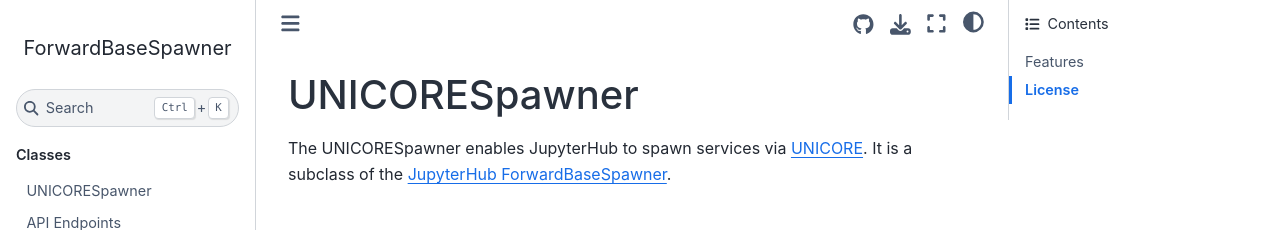
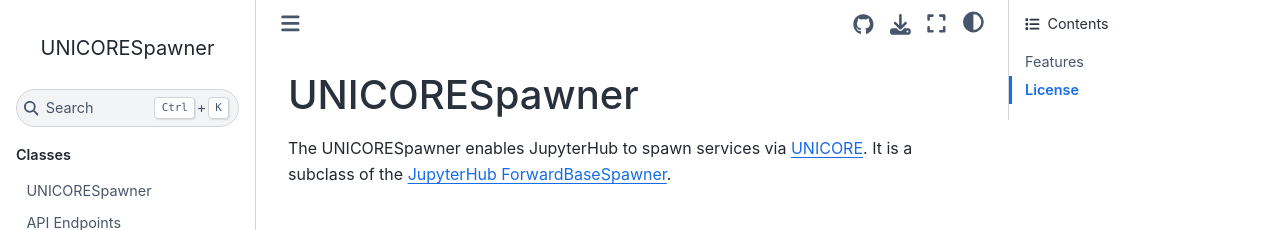
Before and after one commit to kreuzert/jupyterhub-unicorespawner, a Sphinx documentation site: the page built from docs/index.md, in a window 1280 px wide. Shown: the top 230 px of the page. Built offline with Sphinx 7.4.7 and the Sphinx Book theme 1.1.4, drawn with Linux system fonts in a browser that asks for light colours.

Commit message:
add docs

```diff
--- a/docs/conf.py
+++ b/docs/conf.py
@@ -81,7 +81,7 @@
 # a list of builtin themes.
 #
 html_theme = "sphinx_book_theme"
-html_title = "ForwardBaseSpawner"
+html_title = "UNICORESpawner"
 
 # Theme options are theme-specific and customize the look and feel of a theme
 # further.  For a list of options available for each theme, see the
```
Also changed, not shown: docs/apiendpoints.md (+1 -1 lines), docs/spawners/unicorespawner.md (+2 -0 lines).
